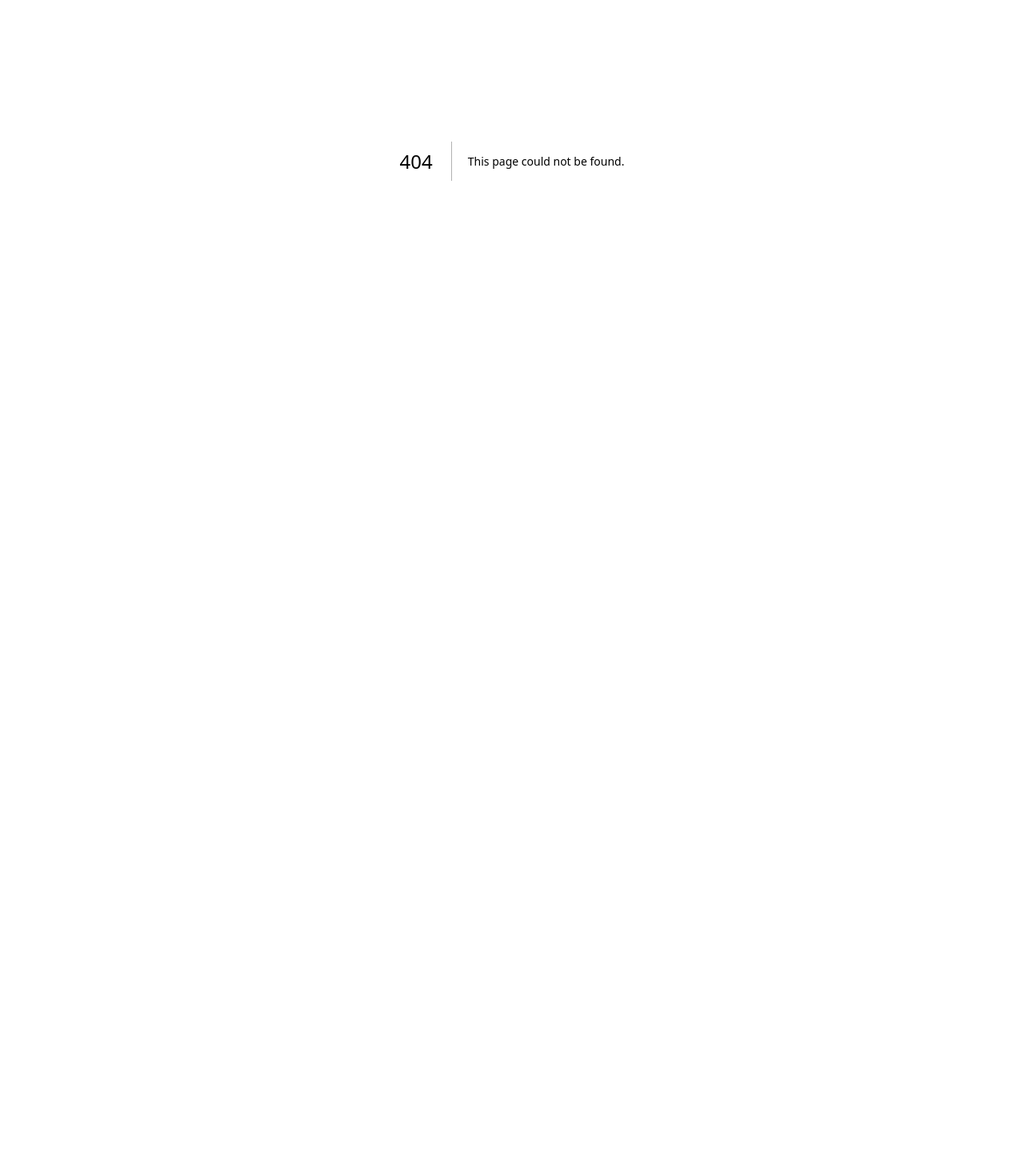
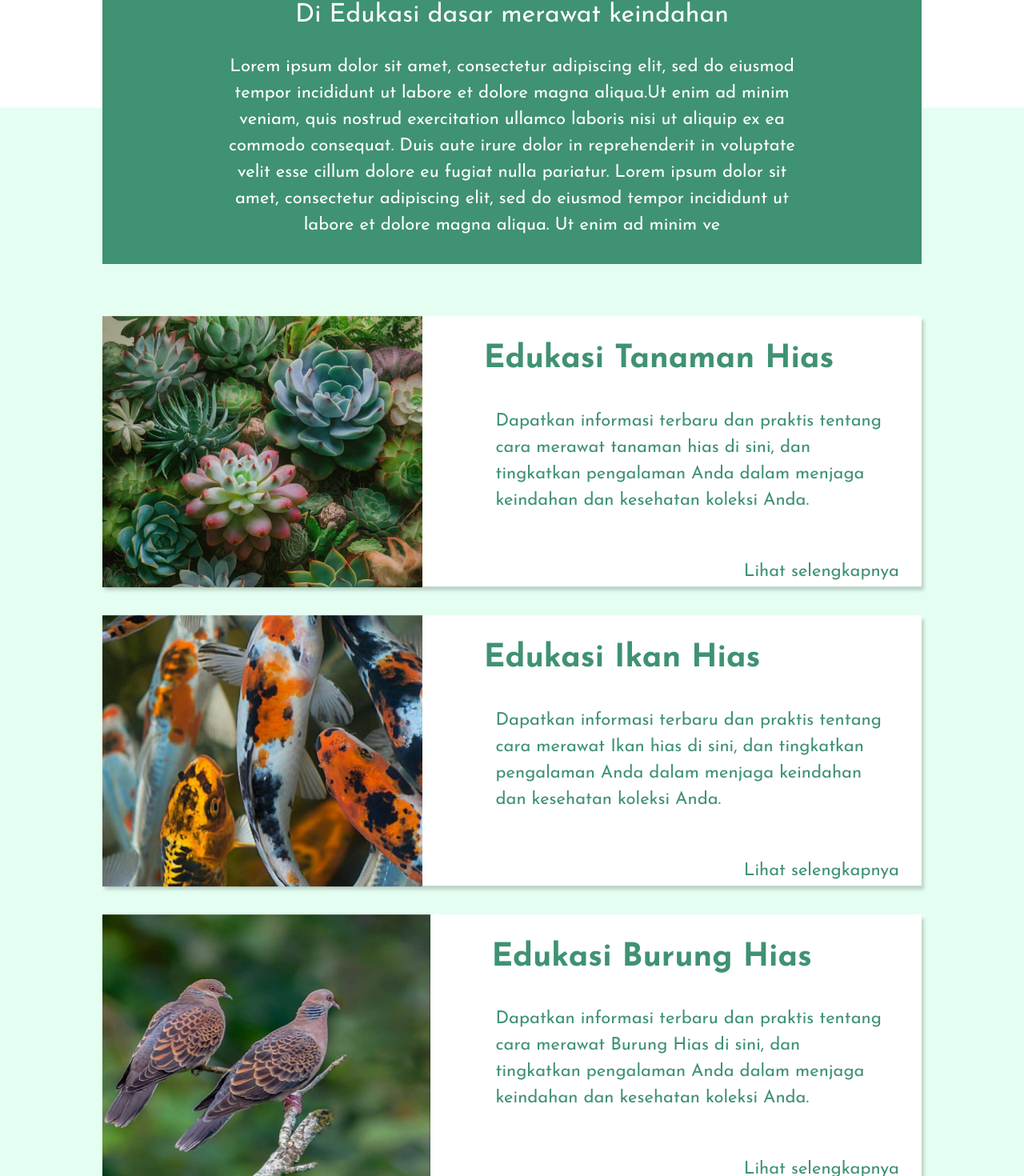
Before and after one commit to auliarahman789/ornatredec, a Next.js app: page /Edukasi in a window 1280 px wide. Before the commit this address had no page. Shown: the part 298-1768 px from the top of the page at 80% size. Before the commit the page ends 899 px from the top, so only its background shows below. Built offline with nearby package versions, Linux system fonts and the light colour scheme.

Commit message:
menambahkan page

```diff
--- /dev/null
+++ b/src/app/Edukasi/page.tsx
@@ -0,0 +1,134 @@
+"use client";
+import React from "react";
+import Image from "next/image";
+import Footer from "../components/homepage/footer";
+import Link from "next/link";
+
+const page = ({
+  isAnimated,
+  setIsAnimated,
+}: {
+  isAnimated: any;
+  setIsAnimated: any;
+}) => {
+  return (
+    <>
+      <div className="overflow-hidden bg-[#E4FFF2] pb-40">
+        <div className="bg-white">
+          <h1 className="text-[#3F9272] text-[45px] text-center py-[4%]">
+            SELAMAT DATANG
+          </h1>
+          <div className="bg-[#3F9272] w-[80%] mx-auto pb-8 relative z-20">
+            <h1 className="text-white text-[32px] text-center pt-6 pb-6">
+              Di Edukasi dasar merawat keindahan
+            </h1>
+            <div className="text-center pr-[15%] pl-[15%] text-white text-[22px]">
+              <span>
+                Lorem ipsum dolor sit amet, consectetur adipiscing elit, sed do
+                eiusmod tempor incididunt ut labore et dolore magna aliqua.Ut
+                enim ad minim veniam, quis nostrud exercitation ullamco laboris
+                nisi ut aliquip ex ea commodo consequat. Duis aute irure dolor
+                in reprehenderit in voluptate velit esse cillum dolore eu fugiat
+                nulla pariatur. Lorem ipsum dolor sit amet, consectetur
+                adipiscing elit, sed do eiusmod tempor incididunt ut labore et
+                dolore magna aliqua. Ut enim ad minim ve
+              </span>
+            </div>
+          </div>
+        </div>
+        <div className="bg-[#E4FFF2] mx-auto min-h-screen -translate-y-[18%]">
+          <div className="translate-y-[24%]">
+            <div className="bg-white w-[80%] h-[338px] mx-auto shadow-[3px_5px_4px] shadow-[#0000002e]">
+              <div className="flex">
+                <Image
+                  src="/img/Daun hias.png"
+                  width={400}
+                  height={434}
+                  alt="bunga"
+                />
+                <h1 className="text-[40px] text-[#3F9272] font-bold text-end pl-[7.5%] pt-6">
+                  Edukasi Tanaman Hias
+                </h1>
+              </div>
+              <div className="pl-[48%] -translate-y-56 text-[#3F9272] pr-10 text-[22px]">
+                <p>
+                  Dapatkan informasi terbaru dan praktis tentang cara merawat
+                  tanaman hias di sini, dan tingkatkan pengalaman Anda dalam
+                  menjaga keindahan dan kesehatan koleksi Anda.
+                </p>
+                <Link
+                  href="/Edukasi/Tumbuhan#tumbuhan"
+                  onClick={(e) => {
+                    setIsAnimated(false);
+                  }}
+                >
+                  <p className="translate-x-[63%] mt-14">Lihat selengkapnya</p>
+                </Link>
+              </div>
+            </div>
+            <div className="bg-white w-[80%] h-[338px] mx-auto mt-9  shadow-[3px_5px_4px] shadow-[#0000002e]">
+              <div className="flex">
+                <Image
+                  src="/img/ikan hias 1.png"
+                  width={400}
+                  height={434}
+                  alt="bunga"
+                />
+                <h1 className="text-[40px] text-[#3F9272] font-bold text-end pl-[7.5%] pt-6">
+                  Edukasi Ikan Hias
+                </h1>
+              </div>
+              <div className="pl-[48%] -translate-y-56 text-[#3F9272] pr-10 text-[22px]">
+                <p>
+                  Dapatkan informasi terbaru dan praktis tentang cara merawat
+                  Ikan hias di sini, dan tingkatkan pengalaman Anda dalam
+                  menjaga keindahan dan kesehatan koleksi Anda.
+                </p>
+                <Link
+                  href="/Edukasi/Ikan#ikan"
+                  onClick={(e) => {
+                    setIsAnimated(false);
+                  }}
+                >
+                  <p className="translate-x-[63%] mt-14">Lihat selengkapnya</p>
+                </Link>
+              </div>
+            </div>
+            <div className="bg-white w-[80%] h-[338px] mx-auto mt-9  shadow-[3px_5px_4px] shadow-[#0000002e]">
+              <div className="flex">
+                <Image
+                  src="/img/burung hias.png"
+                  width={400}
+                  height={434}
+                  alt="bunga"
+                  className="w-[40%] h-[338px]"
+                />
+                <h1 className="text-[40px] text-[#3F9272] font-bold text-end pl-[7.5%] pt-6">
+                  Edukasi Burung Hias
+                </h1>
+              </div>
+              <div className="pl-[48%] -translate-y-56 text-[#3F9272] pr-10 text-[22px]">
+                <p>
+                  Dapatkan informasi terbaru dan praktis tentang cara merawat
+                  Burung Hias di sini, dan tingkatkan pengalaman Anda dalam
+                  menjaga keindahan dan kesehatan koleksi Anda.
+                </p>
+                <Link
+                  href="/Edukasi/Burung#burung"
+                  onClick={(e) => {
+                    setIsAnimated(false);
+                  }}
+                >
+                  <p className="translate-x-[63%] mt-14">Lihat selengkapnya</p>
+                </Link>
+              </div>
+            </div>
+          </div>
+        </div>
+      </div>
+      <Footer />
+    </>
+  );
+};
+
+export default page;
```
